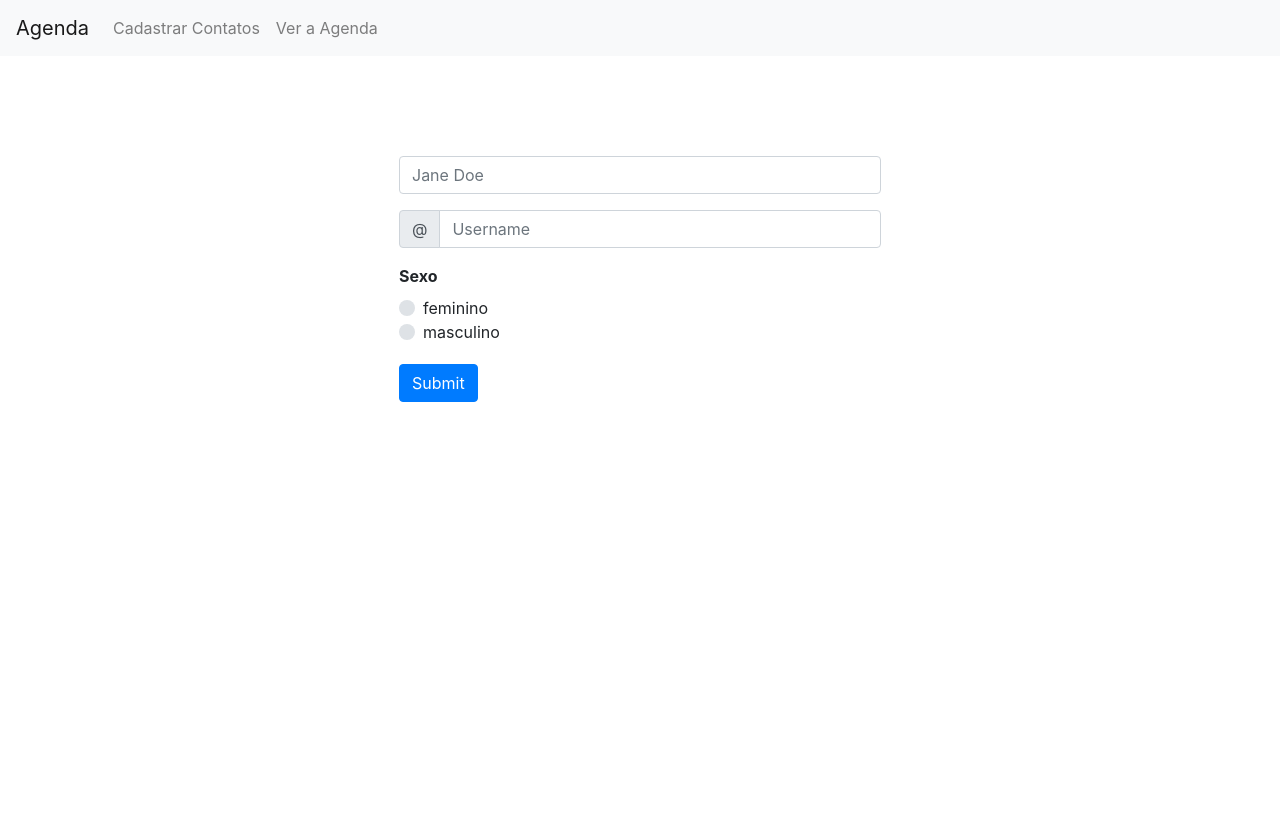
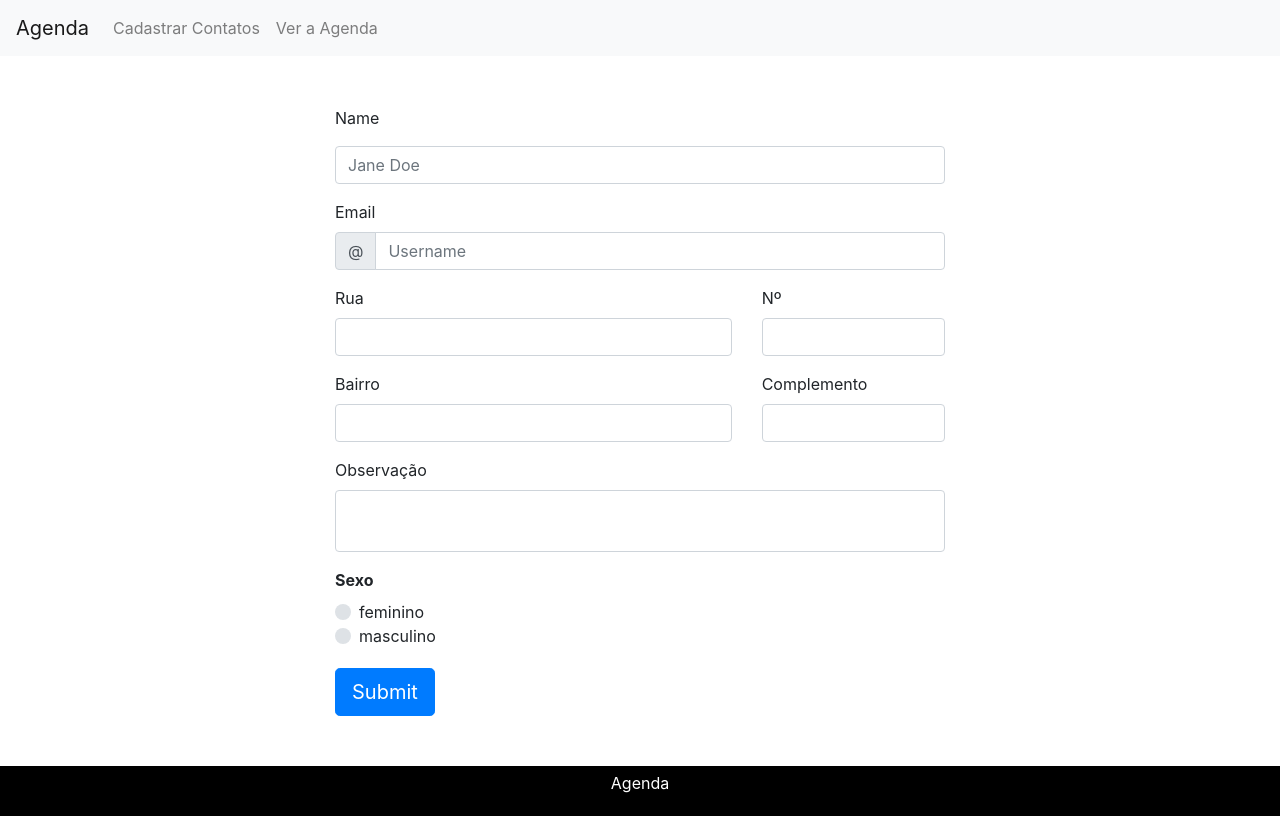
Before and after one commit to rodrigoRolim/TreinamentoForlogic, a plain HTML site: page cadastro.html in a window 1280 px wide. Drawn offline with nearby package versions, Linux system fonts and the light colour scheme.

Commit message:
tela de cadastro

```diff
--- a/cadastro.html
+++ b/cadastro.html
@@ -10,16 +10,23 @@
     <title>Document</title>
     <style>
         form{
-            margin: 100px auto;
+            margin: 50px auto;
         }
         .container{
-            width:40%;
+            width:50%;
         }
         .radio{
             margin-bottom: 20px;
         }
         #lb-sexo{
             font-weight: bold;
+        }
+        footer{
+            background-color: black;
+            color: white;
+            text-align:center;
+            padding:5px;
+            margin:0;
         }
     </style>
 </head>
@@ -37,38 +44,95 @@
         </div>
     </nav>
     <div class="container">
-            <form>
+            <form method="post">
                 <div class="form-column align-items-center">
+                    <div class="row">
+                        <div class="col-lg-12">
                             <div class="form-group">
-                        <label class="sr-only" for="inlineFormInput">Name</label>
-                        <input type="text" class="form-control mb-10 my-2" id="inlineFormInput" placeholder="Jane Doe">
+                                <label  for="name">Name</label>
+                                <input type="text" class="form-control mb-10 my-2" id="name" name="name" placeholder="Jane Doe">
                             </div>
+                        </div>
+                    </div>
+                    <div class="row">
+                        <div class="col-lg-12">
                             <div class="form-group">
-                        <label class="sr-only" for="inlineFormInputGroup">Username</label>
+                                <label  for="email">Email</label>
                                 <div class="input-group mb-2">
                                     <div class="input-group-prepend">
                                     <div class="input-group-text">@</div>
                                     </div>
-                            <input type="text" class="form-control" id="inlineFormInputGroup" placeholder="Username">
+                                    <input type="text" class="form-control" id="email" name="email" placeholder="Username">
                                 </div>
                             </div>
+                        </div>
+                    </div>
+
+
+                    <div class="row">
+                        <div class="col-lg-8">
+                            <div class="form-group">
+                                <label for="rua">Rua</label>
+                                <input type="text" class="form-control" id="rua" name="rua">
+                            </div>
+                        </div>
+                       <div class="col-lg-4">
+                            <div class="form-group">
+                                <label for="numero">Nº</label>
+                                <input type="text" class="form-control" id="numero" name="numero">
+                            </div>
+                       </div>
+
+                    </div>
+
+                    <div class="row">
+                        <div class="col-lg-8">
+                            <div class="form-group">
+                                <label for="bairro">Bairro</label>
+                                <input type="text" class="form-control" id="bairro" name="bairro">
+                            </div>
+                        </div>
+                        <div class="col-lg-4">
+                            <div class="form-group">
+                                <label for="complemento">Complemento</label>
+                                <input type="text" class="form-control" id="complemento" name="complemento">
+                            </div>
+                        </div>
+                    </div>
+
+                    <div class="row">
+                        <div class="col-lg-12">
+                            <div class="form-group">
+                                <label for="">Observação</label>
+                                <textarea class="form-control" aria-label="With textarea" id="observacao" name="observacao" style="resize:none"></textarea>
+                            </div>
+                        </div>
+                    </div>
+                    <div class="row">
+                            <div class="col-lg-12">
                                 <div class="radio">
                                     <label id="lb-sexo">Sexo</label>
                                     <div class="custom-control custom-radio">
-                            <input type="radio" id="customRadio1" name="customRadio" class="custom-control-input">
-                            <label class="custom-control-label" for="customRadio1">feminino</label>
+                                        <input type="radio" id="sexo" name="sexo" class="custom-control-input">
+                                        <label class="custom-control-label" for="sexo">feminino</label>
                                     </div>
                                     <div class="custom-control custom-radio">
                                         <input type="radio" id="customRadio2" name="customRadio" class="custom-control-input">
                                         <label class="custom-control-label" for="customRadio2">masculino</label>
                                     </div>
                                 </div>
-
+                            </div>
+                        </div>
                     <div class="form-group">
-                        <button type="submit" class="btn btn-primary mb-2">Submit</button>
+                        <button type="submit" class="btn btn-primary btn-lg" onclick="alert($POST['name']);">Submit</button>
                     </div>
                 </div>
             </form>
     </div>
+    <script>
+    </script>
+    <footer>
+        <p>Agenda</p>
+    </footer>
 </body>
 </html>
```
Lines whose indentation alone changed are shown as unchanged.
